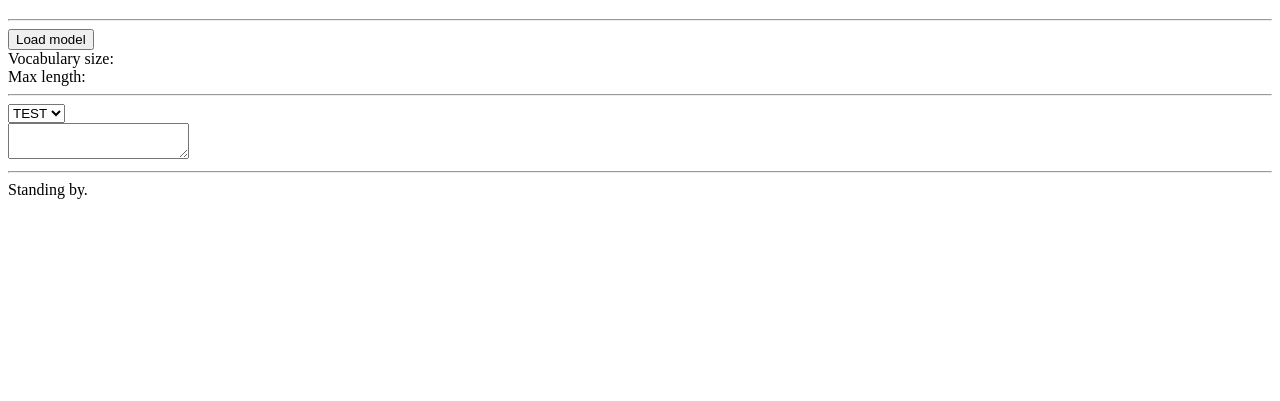
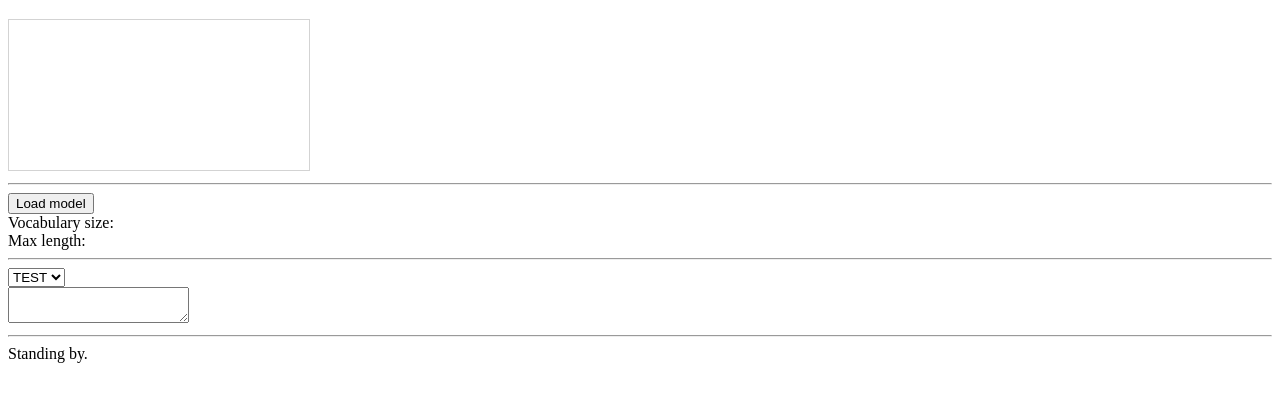
Before and after one commit to jerry-z/jerry-z.github.io, a plain HTML site: page ColorBot/index.html in a window 1280 px wide. Shown: the part 61-462 px from the top of the page. Drawn offline with Linux system fonts and the light colour scheme.

Commit message:
colab -> github

```diff
--- a/ColorBot/index.html
+++ b/ColorBot/index.html
@@ -12,6 +12,7 @@
   <h1>
     RNN for Color Prediction
   </h1>
+  <canvas id="myCanvas" width="300" height="150" style="border:1px solid #d3d3d3;"></canvas>
   <hr>
   <div class="create-model">
     <button id="load-model" style="display:none">Load model</button>
```
